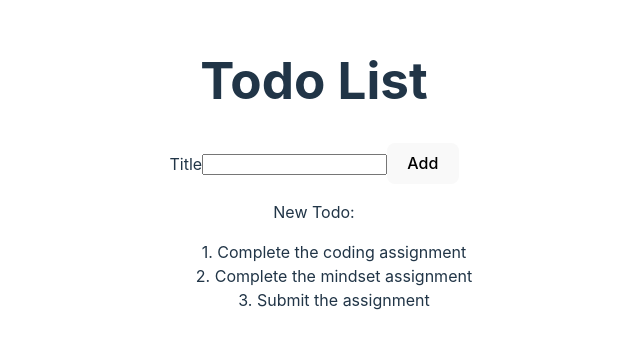
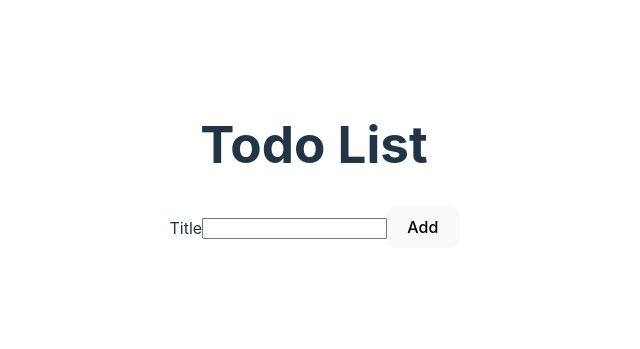
Before and after one commit to DariaBolgova/react-todo, a React (Vite) app: page / in a window 1280 px wide. Shown: the part 227-576 px from the top of the page, without its empty margins (326-966 px from the left). Built offline with nearby package versions, Linux system fonts and the light colour scheme.

Commit message:
move Todo List into state, add New Todo, and destructure props

```diff
--- a/src/AddTodoForm.jsx
+++ b/src/AddTodoForm.jsx
@@ -1,19 +1,32 @@
-import React from 'react';
+import React, { useState } from 'react';
 
-function AddTodoForm(props) {
+function AddTodoForm({ onAddTodo }) {
+    const [todoTitle, setTodoTitle] = useState("");
 
-    // Function to handle form submission
     function handleAddTodo(event) {
         event.preventDefault();
-        const todoTitle = event.target.title.value;
-        props.onAddTodo(todoTitle);
-        event.target.reset();
+        const newTodo = {
+            title: todoTitle,
+            id: Date.now(),
+        };
+        onAddTodo(newTodo);
+        setTodoTitle("");
+    }
+
+    function handleTitleChange(event) {
+        setTodoTitle(event.target.value);
     }
 
     return (
         <form onSubmit={handleAddTodo}>
             <label htmlFor="todoTitle">Title</label>
-            <input type="text" id="todoTitle" name="title" />
+            <input
+                type="text"
+                id="todoTitle"
+                name="title"
+                value={todoTitle}
+                onChange={handleTitleChange}
+            />
             <button type="submit">Add</button>
         </form>
     );
--- a/src/App.jsx
+++ b/src/App.jsx
@@ -4,15 +4,17 @@
 import AddTodoForm from './AddTodoForm';
 
 function App() {
+    const [todoList, setTodoList] = useState([]);
 
-    const [newTodo, setNewTodo] = useState("");
+    function addTodo(newTodo) {
+        setTodoList([...todoList, newTodo]);
+    }
 
     return (
         <>
             <h1>Todo List</h1>
-            <AddTodoForm onAddTodo={setNewTodo} />
-            <p>New Todo: {newTodo}</p>
-            <TodoList />
+            <AddTodoForm onAddTodo={addTodo} />
+            <TodoList todoList={todoList} />
         </>
     );
 }
--- a/src/TodoList.jsx
+++ b/src/TodoList.jsx
@@ -1,13 +1,7 @@
 import React from 'react';
 import TodoListItem from './TodoListItem';
 
-let todoList = [
-    { id: 1, title: "Complete the coding assignment" },
-    { id: 2, title: "Complete the mindset assignment" },
-    { id: 3, title: "Submit the assignment" }
-];
-
-function TodoList() {
+function TodoList({ todoList }) {
     return (
         <ul style={{ listStyle: 'none' }}>
             {todoList.map((item) => (
--- a/src/TodoListItem.jsx
+++ b/src/TodoListItem.jsx
@@ -1,9 +1,9 @@
 import React from 'react';
 
-function TodoListItem(props) {
+function TodoListItem({ todo }) {
     return (
         <li>
-            {props.todo.id}. {props.todo.title}
+            {todo.id}. {todo.title}
         </li>
     );
 }
```
